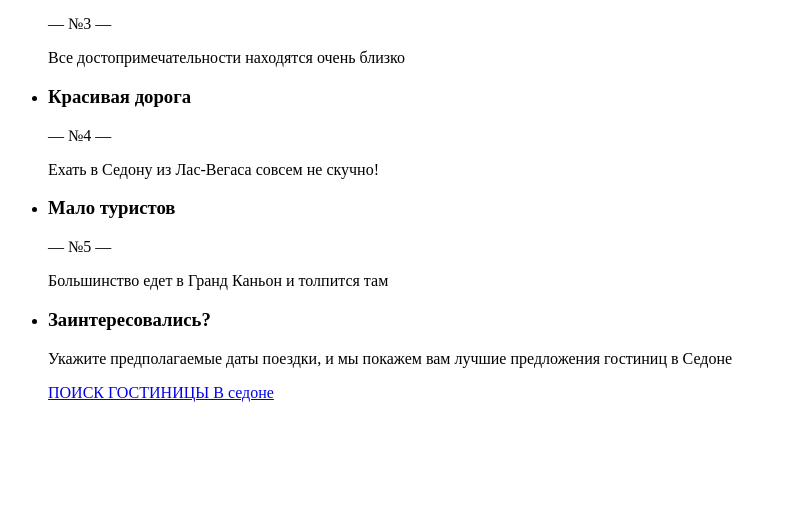
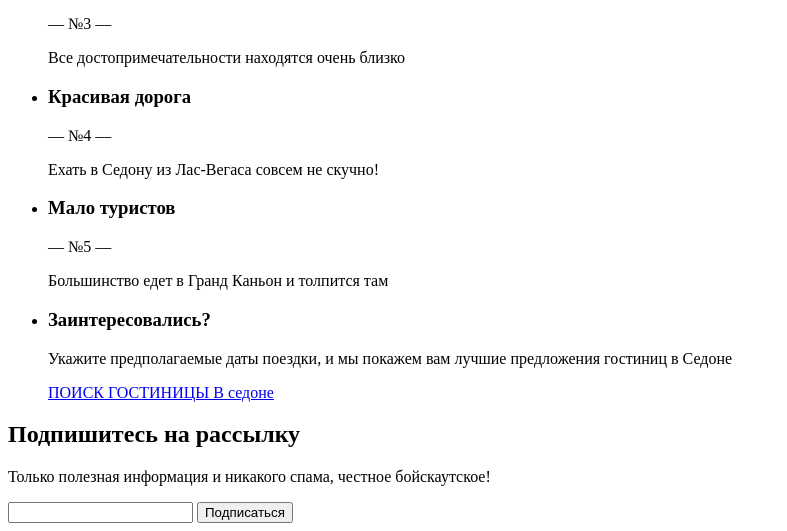
Before and after one commit to SuprunAlexandr/project-Sedona, a plain HTML site: page index.html in a window 1280 px wide. Shown: the part 1013-1544 px from the top of the page, without its empty margins (0-787 px from the left). Before the commit the page ends 1431 px from the top, so only its background shows below. Drawn offline with Linux system fonts and the light colour scheme.

Commit message:
feat: added section newsletter

```diff
--- a/index.html
+++ b/index.html
@@ -132,6 +132,15 @@
           </li>
         </ul>
       </section>
+
+      <section class="newsletter">
+         <h2>Подпишитесь на рассылку</h2>
+         <p>Только полезная информация и никакого спама, честное бойскаутское!</p>
+         <form action="" method="get">
+          <input type="email" name="email" id="">
+          <input type="button" value="Подписаться">
+         </form>
+      </section>
     </main>
   </body>
 
```
